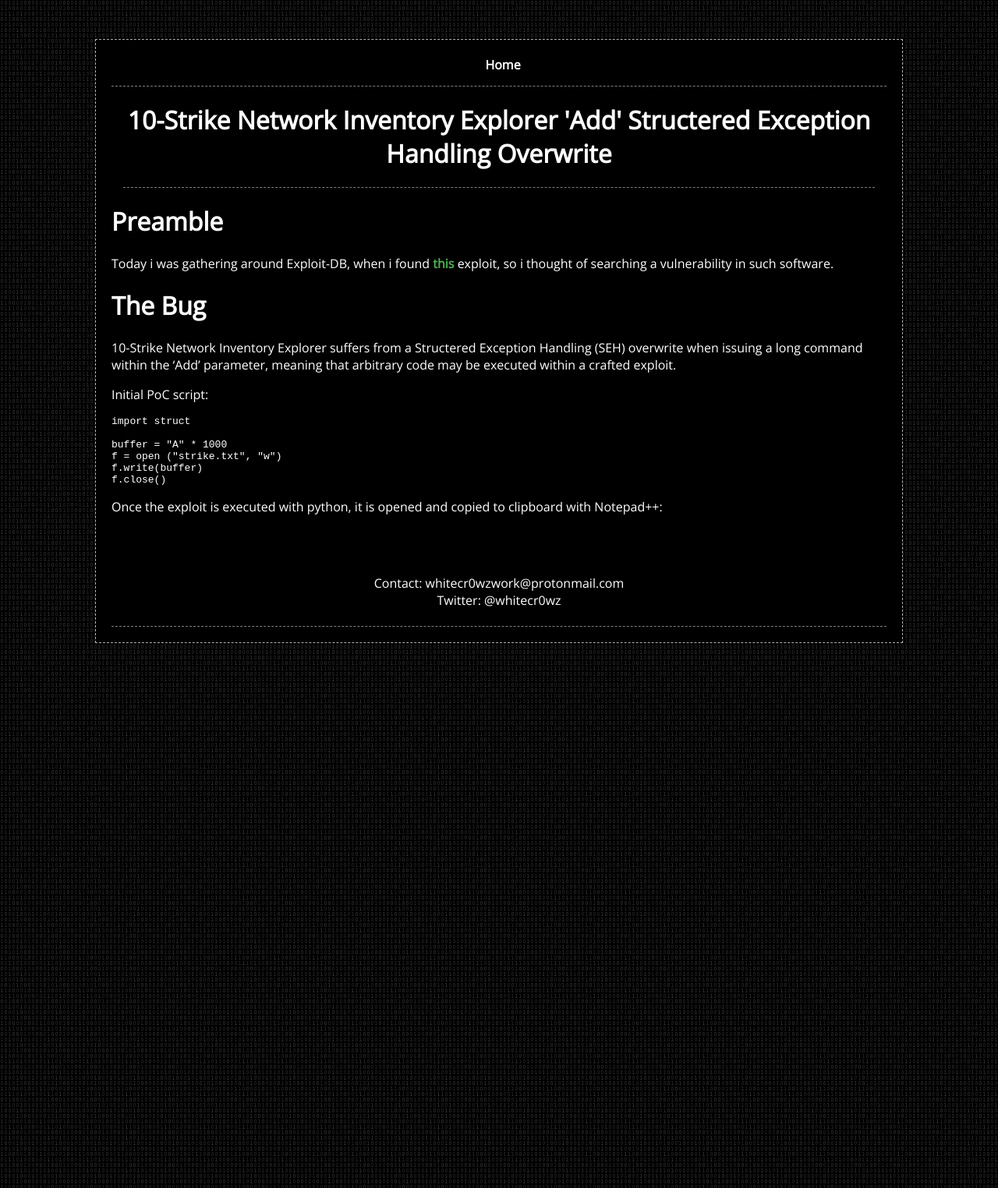
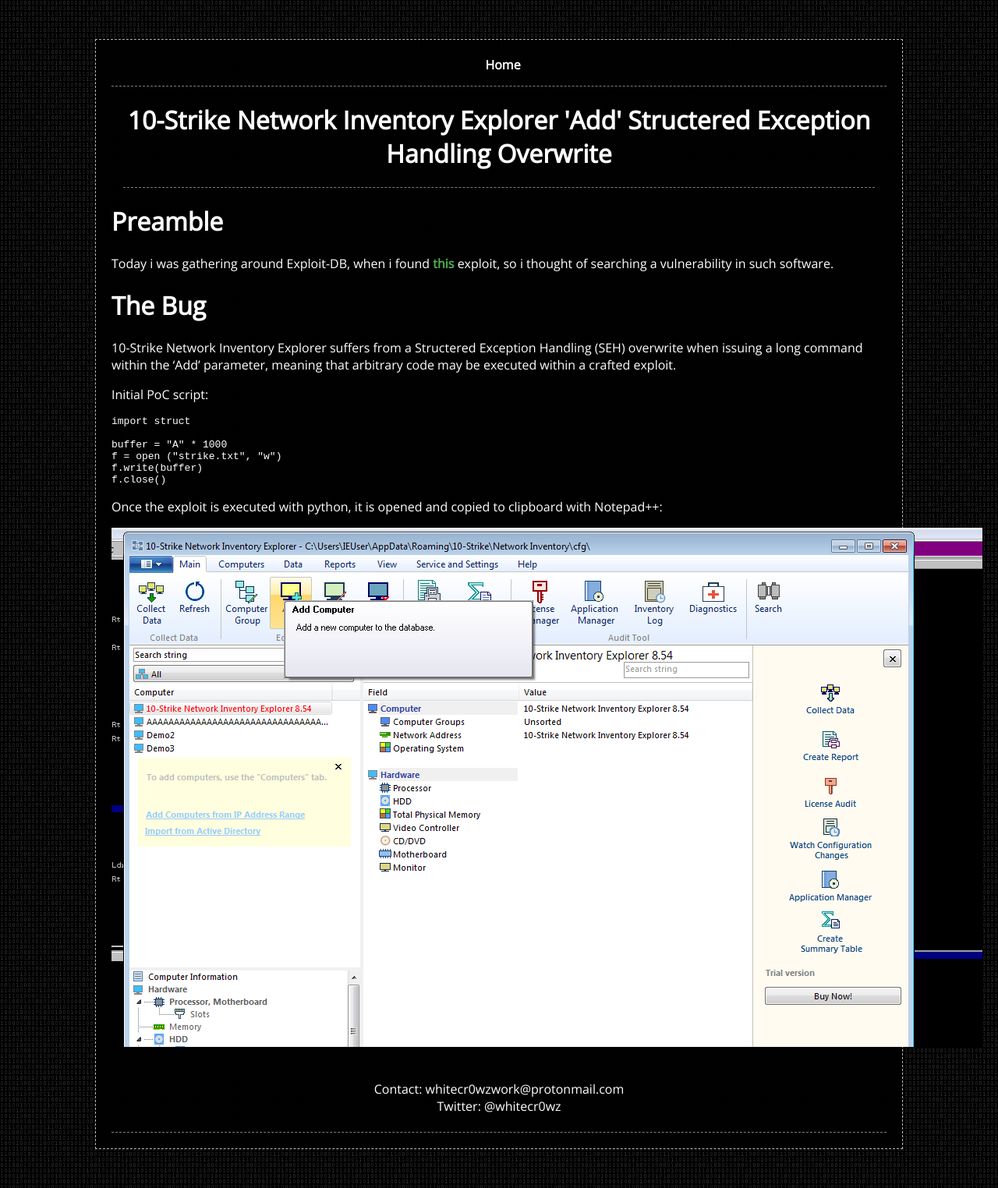
Before and after one commit to whitecr0wz/whitecr0wz.github.io, a Jekyll site: the page built from _posts/posts/2020-03-24-Strike-Network-Inventory-Explorer-Structered-Exception-Handling-Overwrite.md, in a window 1280 px wide. Shown: the whole page at 78% size. Built offline with Jekyll 4.4.1, drawn with Linux system fonts in a browser that asks for light colours.

Commit message:
Update 2020-03-24-Strike-Network-Inventory-Explorer-Structered-Exception-Handling-Overwrite.md

```diff
--- a/_posts/posts/2020-03-24-Strike-Network-Inventory-Explorer-Structered-Exception-Handling-Overwrite.md
+++ b/_posts/posts/2020-03-24-Strike-Network-Inventory-Explorer-Structered-Exception-Handling-Overwrite.md
@@ -26,4 +26,4 @@
 
 Once the exploit is executed with python, it is opened and copied to clipboard with Notepad++:
 
-![](/asset/img/Findings1/0.png)
+![](/assets/img/Findings1/0.png)
```
